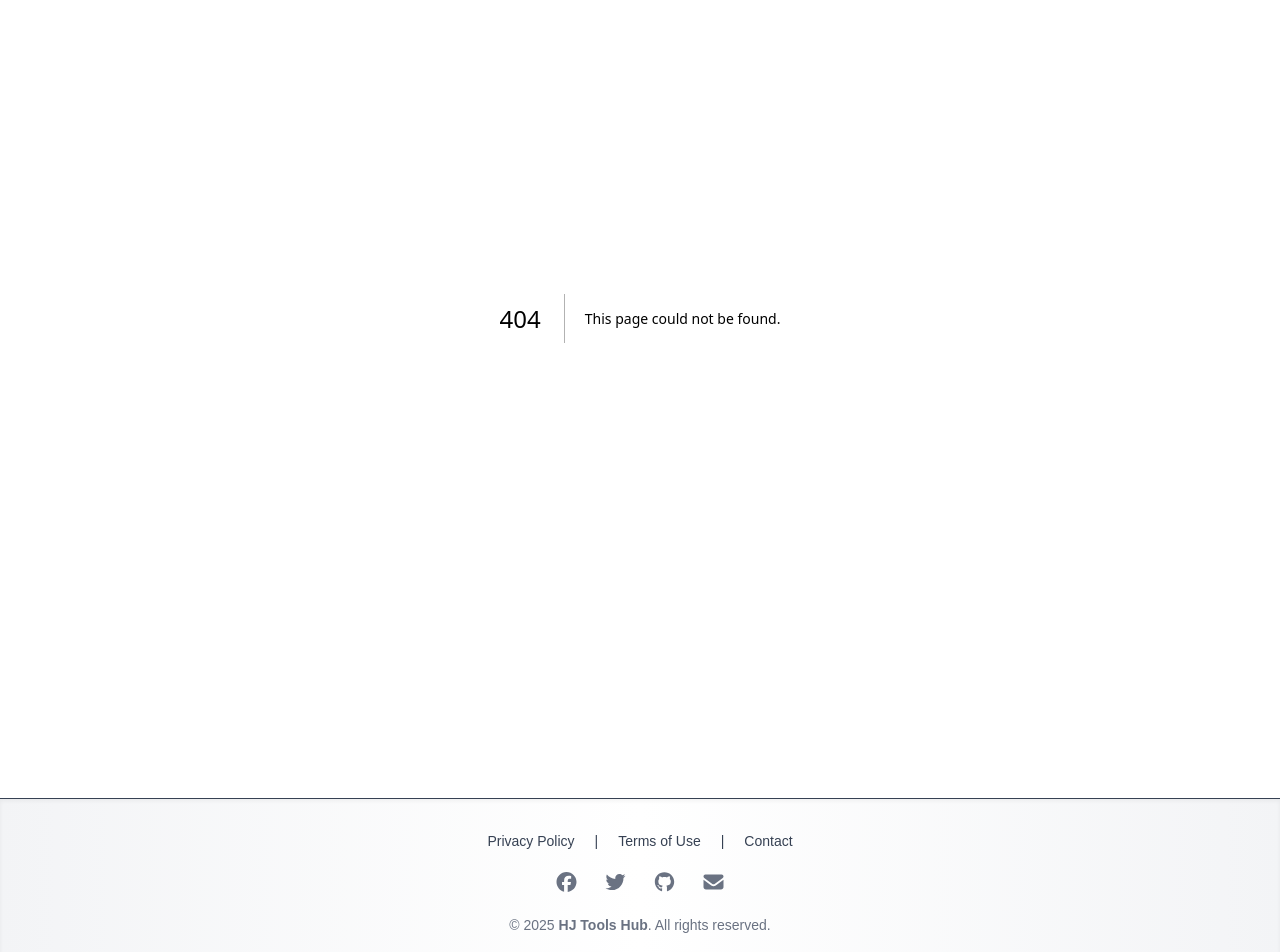
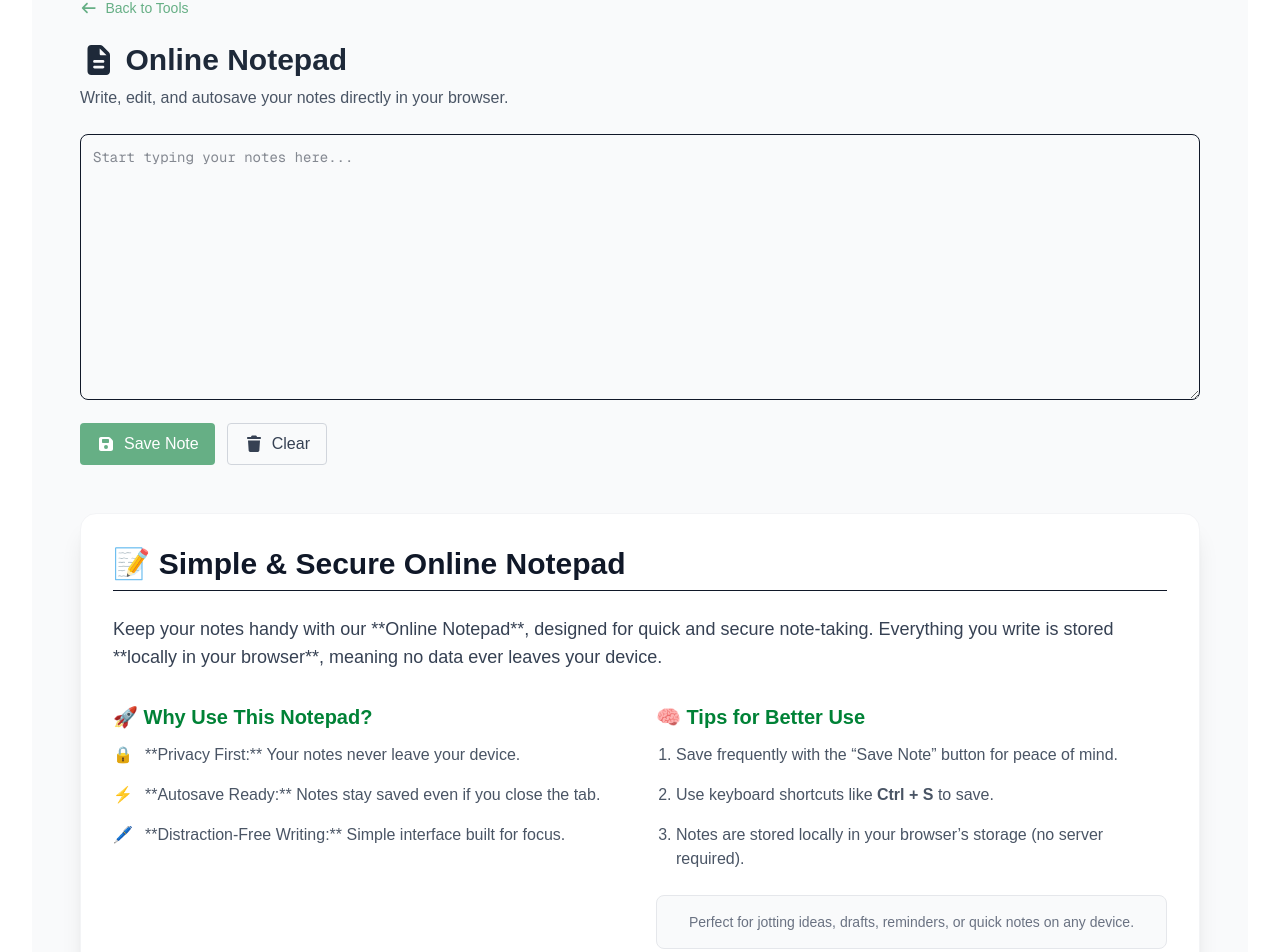
Before and after one commit to HetalSavaliya/FastToolz, a Next.js app: page /tools/online-notepad in a window 1280 px wide. Before the commit this address had no page. Shown: the part 194-1146 px from the top of the page. Built offline with nearby package versions, Linux system fonts and the light colour scheme.

Commit message:
added online notepad

```diff
--- /dev/null
+++ b/src/app/tools/online-notepad/OnlineNotepadPage.tsx
@@ -0,0 +1,155 @@
+"use client";
+
+import { useState } from "react";
+import Link from "next/link";
+import { FontAwesomeIcon } from "@fortawesome/react-fontawesome";
+import {
+  faArrowLeft,
+  faFileLines,
+  faSave,
+  faTrash,
+} from "@fortawesome/free-solid-svg-icons";
+
+export default function OnlineNotepadPage() {
+  const [text, setText] = useState("");
+  const [status, setStatus] = useState("");
+
+  // Load saved note on mount
+  useState(() => {
+    const saved = localStorage.getItem("onlineNotepad");
+    if (saved) setText(saved);
+  });
+
+  const handleSave = () => {
+    localStorage.setItem("onlineNotepad", text);
+    setStatus("Note saved!");
+    setTimeout(() => setStatus(""), 2000);
+  };
+
+  const handleClear = () => {
+    setText("");
+    localStorage.removeItem("onlineNotepad");
+    setStatus("Note cleared!");
+    setTimeout(() => setStatus(""), 2000);
+  };
+
+  return (
+    <main className="w-full min-h-screen px-6 py-10">
+      {/* Back Link */}
+      <Link
+        href="/"
+        className="inline-flex items-center text-sm text-[#66AF85] hover:underline mb-6"
+      >
+        <FontAwesomeIcon icon={faArrowLeft} className="mr-2" />
+        Back to Tools
+      </Link>
+
+      {/* Header */}
+      <h1 className="text-3xl font-bold mb-2 flex items-center gap-2 text-gray-800">
+        <FontAwesomeIcon icon={faFileLines} />
+        Online Notepad
+      </h1>
+      <p className="text-gray-600 mb-6">
+        Write, edit, and autosave your notes directly in your browser.
+      </p>
+
+      {/* Textarea */}
+      <textarea
+        value={text}
+        onChange={(e) => setText(e.target.value)}
+        rows={12}
+        placeholder="Start typing your notes here..."
+        className="w-full border rounded-lg p-3 font-mono text-sm focus:ring-2 focus:ring-[#66AF85] outline-none mb-4"
+      />
+
+      {/* Buttons */}
+      <div className="flex gap-3 mb-4">
+        <button
+          onClick={handleSave}
+          className="flex items-center gap-2 bg-[#66AF85] text-white px-4 py-2 rounded hover:bg-[#5a9d77]"
+        >
+          <FontAwesomeIcon icon={faSave} /> Save Note
+        </button>
+        <button
+          onClick={handleClear}
+          className="flex items-center gap-2 border border-gray-300 px-4 py-2 rounded text-gray-700 hover:bg-gray-100"
+        >
+          <FontAwesomeIcon icon={faTrash} /> Clear
+        </button>
+      </div>
+
+      {/* Status */}
+      {status && (
+        <p className="text-sm text-green-600 font-medium mb-4">{status}</p>
+      )}
+
+      {/* Info Section */}
+      <section>
+        <div className="bg-white p-6 md:p-8 rounded-2xl shadow-xl border border-gray-100 mt-12">
+          <h2 className="text-3xl font-bold text-gray-900 mb-6 border-b pb-2">
+            📝 Simple & Secure Online Notepad
+          </h2>
+          <p className="text-lg text-gray-700 mb-8">
+            Keep your notes handy with our **Online Notepad**, designed for
+            quick and secure note-taking. Everything you write is stored
+            **locally in your browser**, meaning no data ever leaves your
+            device.
+          </p>
+
+          <div className="grid md:grid-cols-2 gap-8">
+            <div>
+              <h3 className="text-xl font-bold text-green-700 mb-3 flex items-center gap-2">
+                🚀 Why Use This Notepad?
+              </h3>
+              <ul className="space-y-4 text-gray-600 list-none pl-0">
+                <li className="flex items-start">
+                  <span className="text-green-600 font-bold mr-3">🔒</span>
+                  **Privacy First:** Your notes never leave your device.
+                </li>
+                <li className="flex items-start">
+                  <span className="text-green-600 font-bold mr-3">⚡</span>
+                  **Autosave Ready:** Notes stay saved even if you close the
+                  tab.
+                </li>
+                <li className="flex items-start">
+                  <span className="text-green-600 font-bold mr-3">🖊️</span>
+                  **Distraction-Free Writing:** Simple interface built for
+                  focus.
+                </li>
+              </ul>
+            </div>
+
+            <div>
+              <h3 className="text-xl font-bold text-green-700 mb-3 flex items-center gap-2">
+                🧠 Tips for Better Use
+              </h3>
+              <ol className="space-y-4 text-gray-600 list-decimal pl-5">
+                <li>
+                  Save frequently with the “Save Note” button for peace of mind.
+                </li>
+                <li>
+                  Use keyboard shortcuts like <strong>Ctrl + S</strong> to save.
+                </li>
+                <li>
+                  Notes are stored locally in your browser’s storage (no server
+                  required).
+                </li>
+              </ol>
+              <div className="mt-6 p-4 bg-gray-50 border border-gray-200 rounded-lg text-center">
+                <p className="text-sm font-medium text-gray-500">
+                  Perfect for jotting ideas, drafts, reminders, or quick notes
+                  on any device.
+                </p>
+              </div>
+            </div>
+          </div>
+
+          <p className="text-center text-lg text-green-700 font-medium mt-10">
+            Start writing your thoughts now — everything stays private and
+            secure.
+          </p>
+        </div>
+      </section>
+    </main>
+  );
+}
--- /dev/null
+++ b/src/app/tools/online-notepad/page.tsx
@@ -0,0 +1,20 @@
+import { generateToolSEO } from "@/lib/seo";
+import OnlineNotepadPage from "./OnlineNotepadPage";
+
+export const metadata = generateToolSEO({
+  title: "Online Notepad",
+  description:
+    "Write, edit, and autosave notes securely in your browser with our free Online Notepad tool.",
+  slug: "/tools/online-notepad",
+  keywords: [
+    "online notepad",
+    "note taking tool",
+    "autosave notepad",
+    "write notes",
+    "browser notes",
+  ],
+});
+
+export default function Page() {
+  return <OnlineNotepadPage />;
+}
--- a/src/data/categories.ts
+++ b/src/data/categories.ts
@@ -122,12 +122,12 @@ export const categories = [
     {
         title: "📝 Text & Utility Tools",
         tools: [
-            {
-                name: "Online Notepad",
-                description: "Write, edit, and autosave notes in your browser.",
-                path: "/tools/online-notepad",
-                icon: faFileLines,
-            },
+            // {
+            //     name: "Online Notepad",
+            //     description: "Write, edit, and autosave notes in your browser.",
+            //     path: "/tools/online-notepad",
+            //     icon: faFileLines,
+            // },
             {
                 name: "Text Case Converter",
                 description: "Convert text to UPPERCASE, lowercase, Title Case, etc.",
```
